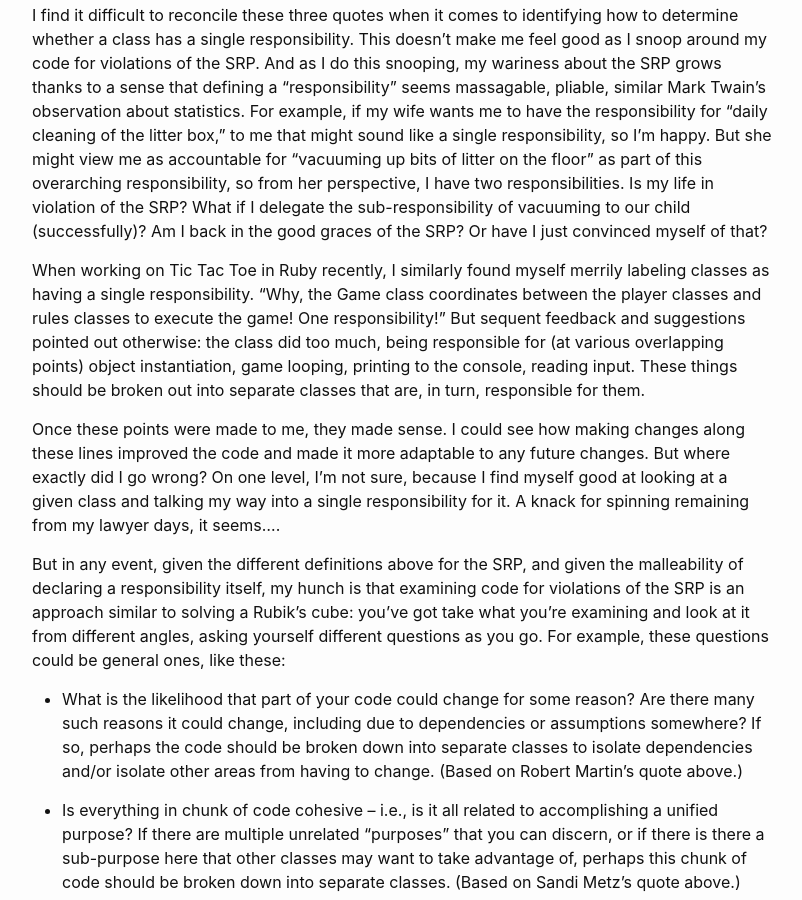
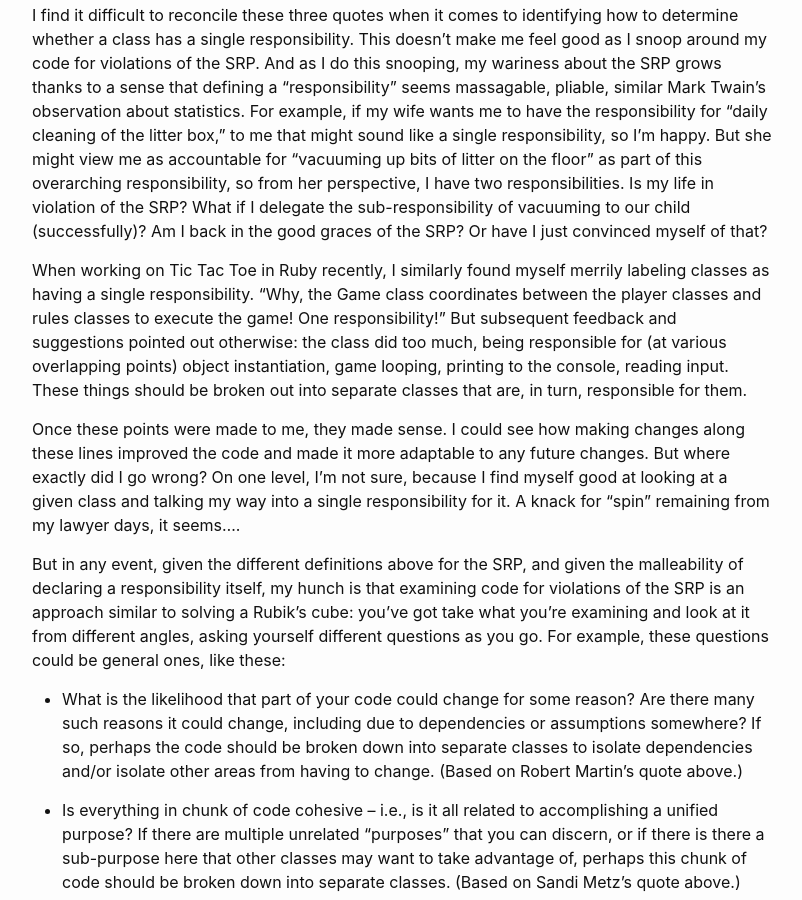
Before and after one commit to breadoliveoilsalt/breadoliveoilsalt.github.io, a Jekyll site: the page built from _posts/2019-10-25-srp.markdown, in a window 1280 px wide and 900 px high, scrolled down 919 px. Shown: the whole window, without its empty margins (238-1040 px from the left). Built offline with Jekyll 4.4.1, drawn with Linux system fonts in a browser that asks for light colours.

Commit message:
Minor clean up to SRP post

```diff
--- a/_posts/2019-10-25-srp.markdown
+++ b/_posts/2019-10-25-srp.markdown
@@ -46,9 +46,9 @@ While not directly addressing the SRP, this other quote seems relevant to the ma
 
 I find it difficult to reconcile these three quotes when it comes to identifying how to determine whether a class has a single responsibility.  This doesn't make me feel good as I snoop around my code for violations of the SRP.  And as I do this snooping, my wariness about the SRP grows thanks to a sense that defining a "responsibility" seems massagable, pliable, similar Mark Twain's observation about statistics.  For example, if my wife wants me to have the responsibility for "daily cleaning of the litter box," to me that might sound like a single responsibility, so I'm happy.  But she might view me as accountable for "vacuuming up bits of litter on the floor" as part of this overarching responsibility, so from her perspective, I have two responsibilities.  Is my life in violation of the SRP?  What if I delegate the sub-responsibility of vacuuming to our child (successfully)?  Am I back in the good graces of the SRP?  Or have I just convinced myself of that?
 
-When working on Tic Tac Toe in Ruby recently, I similarly found myself merrily labeling classes as having a single responsibility.  "Why, the Game class coordinates between the player classes and rules classes to execute the game! One responsibility!"  But sequent feedback and suggestions pointed out otherwise: the class did too much, being responsible for (at various overlapping points) object instantiation, game looping, printing to the console, reading input.  These things should be broken out into separate classes that are, in turn, responsible for them.
+When working on Tic Tac Toe in Ruby recently, I similarly found myself merrily labeling classes as having a single responsibility.  "Why, the Game class coordinates between the player classes and rules classes to execute the game! One responsibility!"  But subsequent feedback and suggestions pointed out otherwise: the class did too much, being responsible for (at various overlapping points) object instantiation, game looping, printing to the console, reading input.  These things should be broken out into separate classes that are, in turn, responsible for them.
 
-Once these points were made to me, they made sense.  I could see how making changes along these lines improved the code and made it more adaptable to any future changes.  But where exactly did I go wrong?  On one level, I'm not sure, because I find myself good at looking at a given class and talking my way into a single responsibility for it.  A knack for spinning remaining from my lawyer days, it seems....
+Once these points were made to me, they made sense.  I could see how making changes along these lines improved the code and made it more adaptable to any future changes.  But where exactly did I go wrong?  On one level, I'm not sure, because I find myself good at looking at a given class and talking my way into a single responsibility for it.  A knack for "spin" remaining from my lawyer days, it seems....
 
 But in any event, given the different definitions above for the SRP, and given the malleability of declaring a responsibility itself, my hunch is that examining code for violations of the SRP is an approach similar to solving a Rubik's cube: you've got take what you're examining and look at it from different angles, asking yourself different questions as you go.  For example, these questions could be general ones, like these:
 
```
